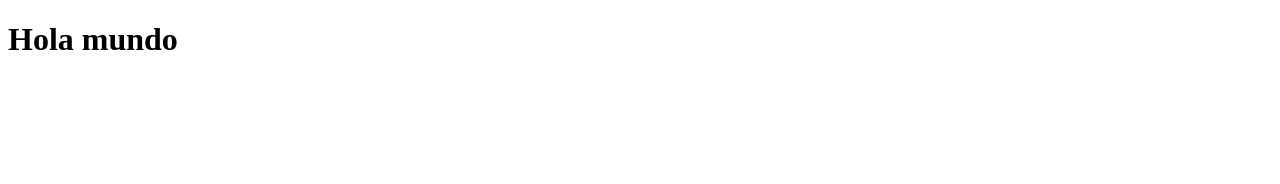
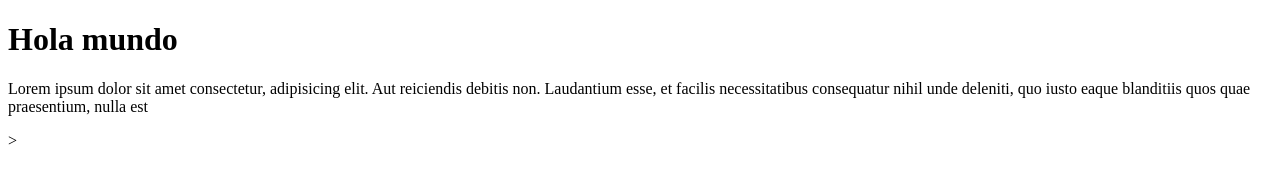
Before and after one commit to Rodkaaaa/prueba, a plain HTML site: page index.html in a window 1280 px wide. Drawn offline with Linux system fonts and the light colour scheme.

Commit message:
Agregando parrafo con Lorem para prueba

```diff
--- a/index.html
+++ b/index.html
@@ -8,5 +8,6 @@
 </head>
 <body>
     <h1>Hola mundo</h1>
+    <p>Lorem ipsum dolor sit amet consectetur, adipisicing elit. Aut reiciendis debitis non. Laudantium esse, et facilis necessitatibus consequatur nihil unde deleniti, quo iusto eaque blanditiis quos quae praesentium, nulla est</p>>
 </body>
 </html>
```
